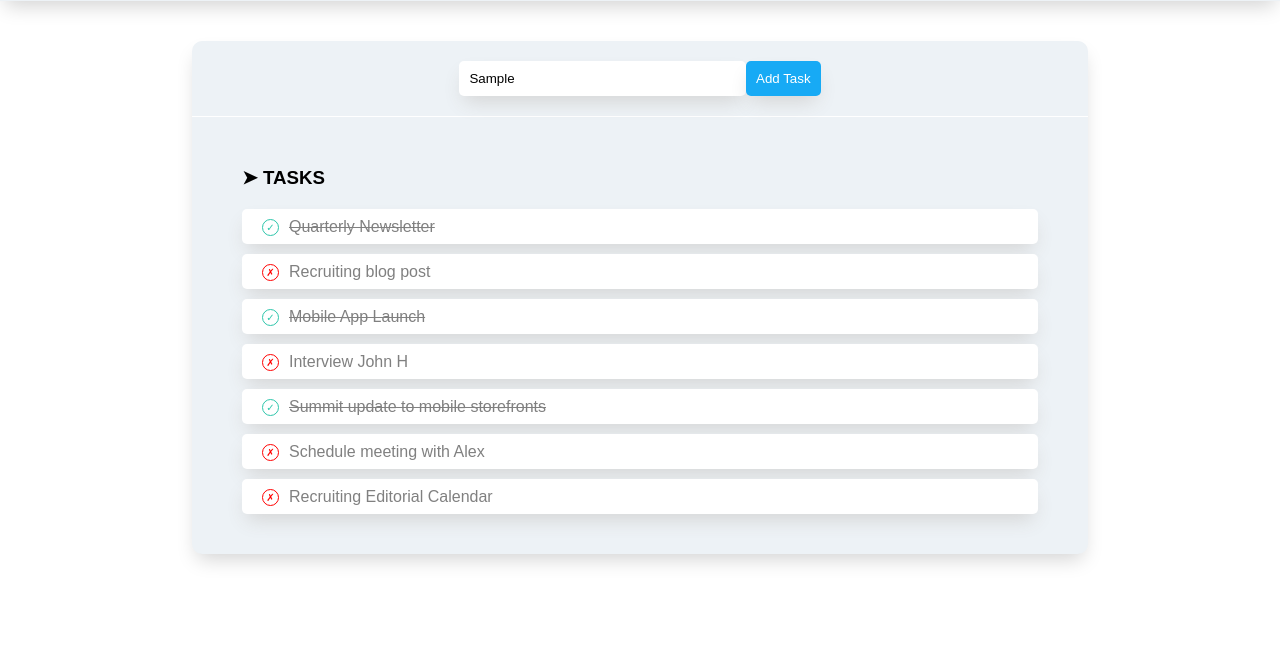
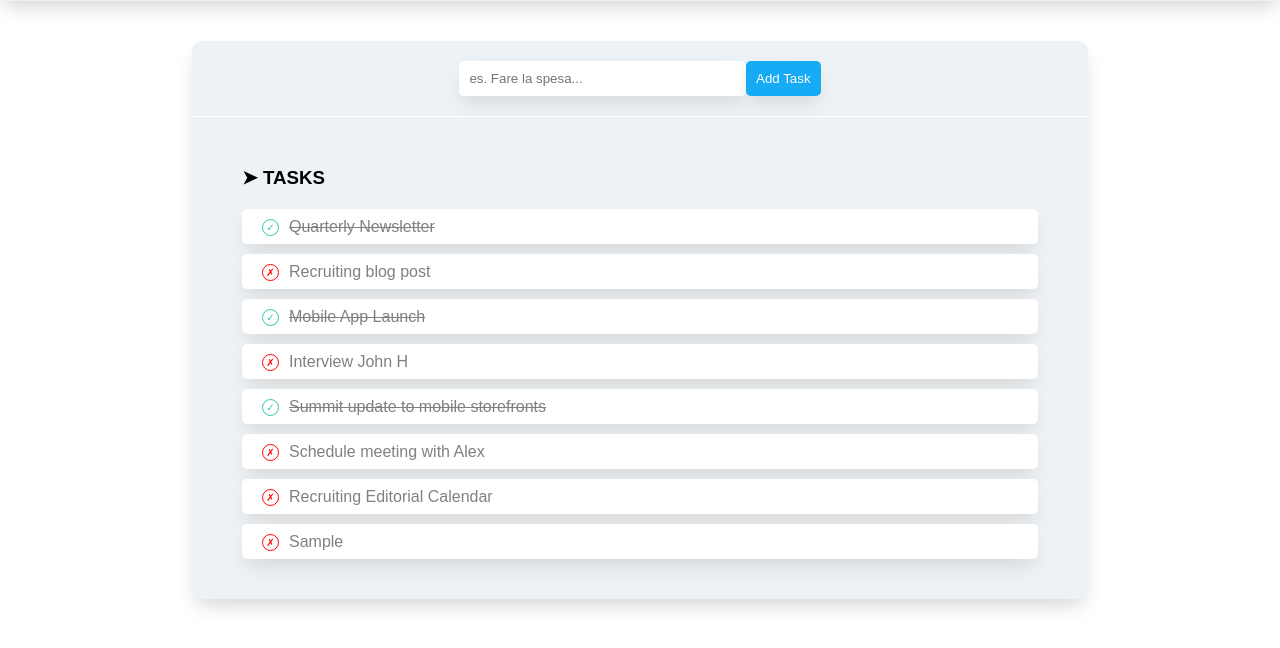
Before and after one commit to LucaCavatassi/vue-todolist, a plain HTML site: page index.html in a window 1280 px wide. Both pictures are taken after typing "Sample" into the empty fields and a click on the button "Add Task". Shown: the part 66-714 px from the top of the page. Drawn offline with nearby package versions, Linux system fonts and the light colour scheme.

Commit message:
feat: add new things from input working

```diff
--- a/index.html
+++ b/index.html
@@ -22,8 +22,8 @@
             <div class="container">
                 <!-- input -->
                 <div class="input-box">
-                    <input class="inputdata roundedbrdr" type="text" placeholder="es. Fare la spesa...">
-                    <button class="inputdata roundedbrdr osblue whitetext">Add Task</button>
+                    <input class="inputdata roundedbrdr" type="text" placeholder="es. Fare la spesa..." v-model="newToDo.text">
+                    <button @click="addToTask"class="inputdata roundedbrdr osblue whitetext">Add Task</button>
                 </div>
                 <!-- /input -->
 
--- a/js/script.js
+++ b/js/script.js
@@ -8,6 +8,10 @@ const { createApp } = Vue;
 createApp ({
     data(){
         return {
+            newToDo: {
+                text: "",
+                done: false,
+            },
             allToDo: [
                 {
                     text: "Quarterly Newsletter",
@@ -41,7 +45,11 @@ createApp ({
         }
     },
     methods: {
-
+        addToTask: function () {
+            const toDoCopy = this.newToDo
+            this.allToDo.push({...toDoCopy})
+            this.newToDo.text = ""
+        }
     }
 }).mount("#app")
 
```
